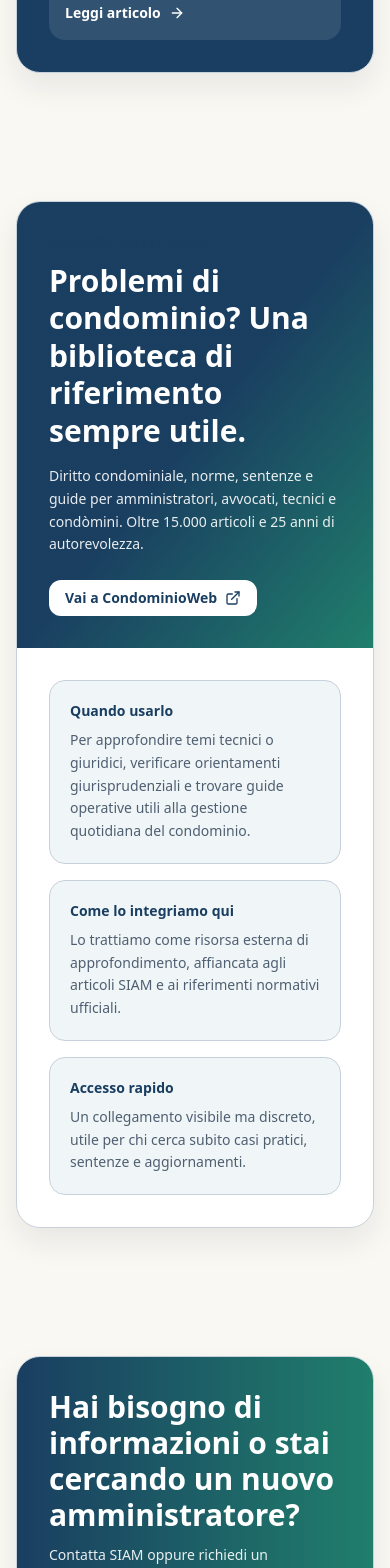
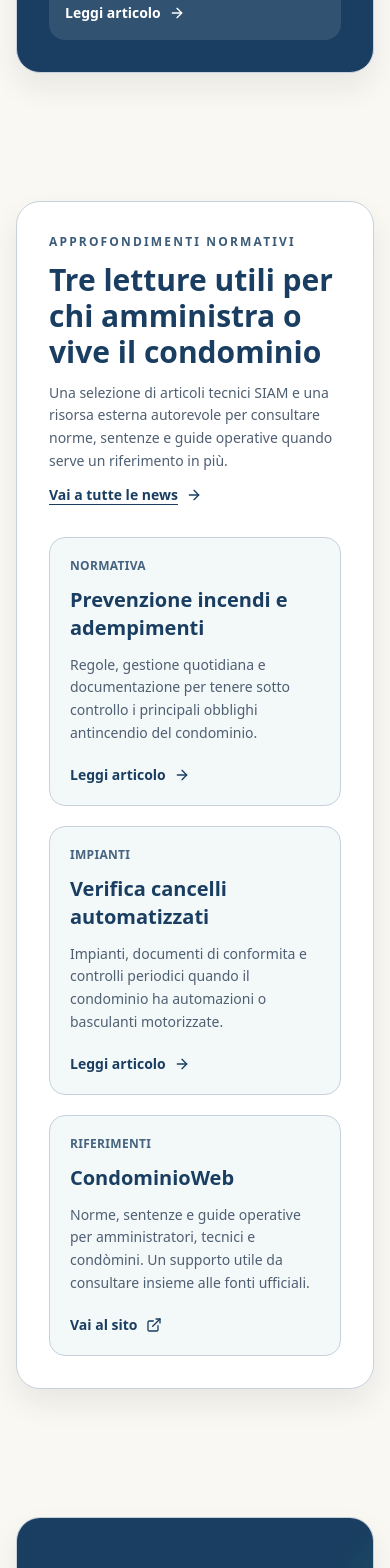
Before and after one commit to luigiplacidi/siam-condomini, a Next.js app: page / in a window 390 px wide. Shown: the part 5000-6568 px from the top of the page. Built offline with nearby package versions, Linux system fonts and the light colour scheme; no server answers; the database is empty.

Commit message:
feat: add editorial highlights block to home

```diff
--- a/app/page.tsx
+++ b/app/page.tsx
@@ -181,6 +181,80 @@ export default async function HomePage() {
       </Reveal>
 
       <Reveal>
+        <section className="section-shell pt-2">
+          <div className="rounded-3xl border border-border bg-white p-8 shadow-soft">
+            <div className="flex flex-col gap-3 lg:flex-row lg:items-end lg:justify-between">
+              <div>
+                <p className="kicker">Approfondimenti normativi</p>
+                <h2 className="mt-3 text-3xl font-semibold text-primary">
+                  Tre letture utili per chi amministra o vive il condominio
+                </h2>
+                <p className="mt-3 max-w-3xl text-sm leading-relaxed text-muted-foreground">
+                  Una selezione di articoli tecnici SIAM e una risorsa esterna autorevole per consultare norme,
+                  sentenze e guide operative quando serve un riferimento in più.
+                </p>
+              </div>
+              <Link
+                href="/news"
+                className="inline-flex items-center gap-2 text-sm font-semibold text-primary underline underline-offset-4"
+              >
+                Vai a tutte le news <ArrowRight className="h-4 w-4" />
+              </Link>
+            </div>
+
+            <div className="mt-8 grid gap-5 md:grid-cols-3">
+              <article className="flex h-full flex-col rounded-2xl border border-border bg-secondary/35 p-5">
+                <p className="text-xs font-semibold uppercase tracking-wide text-primary/80">Normativa</p>
+                <h3 className="mt-3 text-xl font-semibold text-primary">Prevenzione incendi e adempimenti</h3>
+                <p className="mt-3 text-sm leading-relaxed text-muted-foreground">
+                  Regole, gestione quotidiana e documentazione per tenere sotto controllo i principali obblighi
+                  antincendio del condominio.
+                </p>
+                <Link
+                  href="/news/prevenzione-incendi-condominio-regole-e-adempimenti"
+                  className="mt-auto pt-5 inline-flex items-center gap-2 text-sm font-semibold text-primary"
+                >
+                  Leggi articolo <ArrowRight className="h-4 w-4" />
+                </Link>
+              </article>
+
+              <article className="flex h-full flex-col rounded-2xl border border-border bg-secondary/35 p-5">
+                <p className="text-xs font-semibold uppercase tracking-wide text-primary/80">Impianti</p>
+                <h3 className="mt-3 text-xl font-semibold text-primary">Verifica cancelli automatizzati</h3>
+                <p className="mt-3 text-sm leading-relaxed text-muted-foreground">
+                  Impianti, documenti di conformita e controlli periodici quando il condominio ha automazioni o
+                  basculanti motorizzate.
+                </p>
+                <Link
+                  href="/news/verifica-cancelli-automatizzati-impianti-e-documentazione"
+                  className="mt-auto pt-5 inline-flex items-center gap-2 text-sm font-semibold text-primary"
+                >
+                  Leggi articolo <ArrowRight className="h-4 w-4" />
+                </Link>
+              </article>
+
+              <article className="flex h-full flex-col rounded-2xl border border-border bg-secondary/35 p-5">
+                <p className="text-xs font-semibold uppercase tracking-wide text-primary/80">Riferimenti</p>
+                <h3 className="mt-3 text-xl font-semibold text-primary">CondominioWeb</h3>
+                <p className="mt-3 text-sm leading-relaxed text-muted-foreground">
+                  Norme, sentenze e guide operative per amministratori, tecnici e condòmini. Un supporto utile da
+                  consultare insieme alle fonti ufficiali.
+                </p>
+                <a
+                  href="https://www.condominioweb.com/"
+                  target="_blank"
+                  rel="noreferrer"
+                  className="mt-auto pt-5 inline-flex items-center gap-2 text-sm font-semibold text-primary"
+                >
+                  Vai al sito <ExternalLink className="h-4 w-4" />
+                </a>
+              </article>
+            </div>
+          </div>
+        </section>
+      </Reveal>
+
+      <Reveal>
         <section className="section-shell">
           <div className="overflow-hidden rounded-3xl border border-border bg-white shadow-soft">
             <div className="grid gap-0 lg:grid-cols-[0.95fr_1.05fr]">
```
